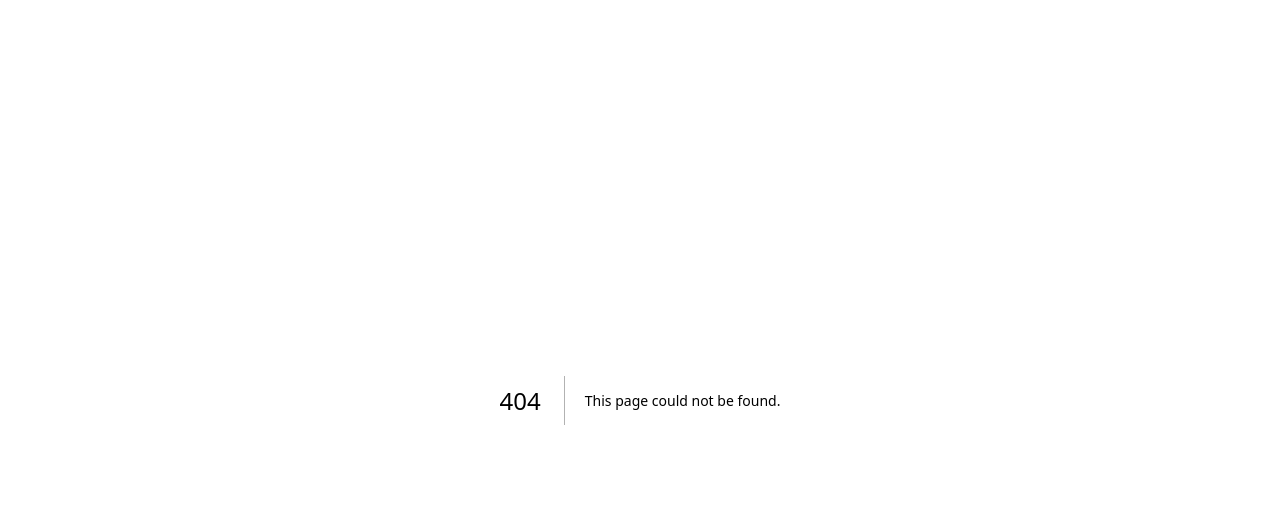
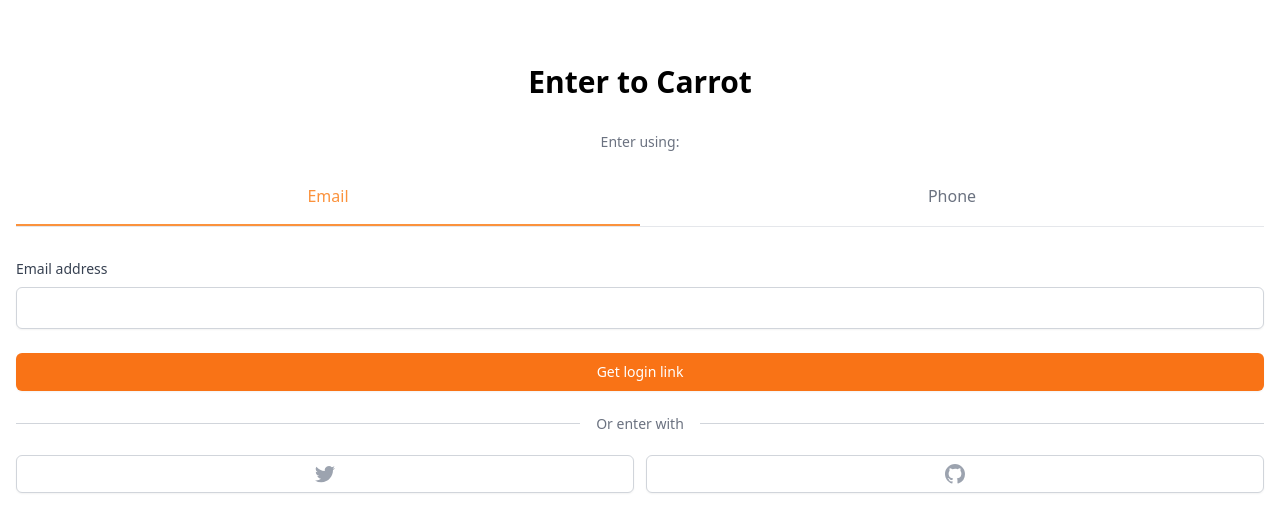
Before and after one commit to kimdongzzi/nomad-carrot-market, a Next.js app: page /enter in a window 1280 px wide. Before the commit this address had no page. Shown: the top 532 px of the page. Built offline with nearby package versions, Linux system fonts and the light colour scheme.

Commit message:
[design]feat/UI: Auth UI #2 #4
- Auth UI 구성
- install tailwind forms plugin

```diff
--- a/package.json
+++ b/package.json
@@ -10,6 +10,7 @@
   },
   "dependencies": {
     "@next/font": "13.1.6",
+    "@tailwindcss/forms": "^0.5.3",
     "@types/node": "18.11.18",
     "@types/react": "18.0.27",
     "@types/react-dom": "18.0.10",
--- /dev/null
+++ b/pages/enter.tsx
@@ -0,0 +1,112 @@
+import { useState } from "react";
+
+function cls(...classnames: string[]) {
+  return classnames.join(" ");
+}
+
+export default function Enter() {
+  const [method, setMethod] = useState<"email" | "phone">("email");
+  const onEmailClick = () => setMethod("email");
+  const onPhoneClick = () => setMethod("phone");
+  return (
+    <div className="mt-16 px-4">
+      <h3 className="text-center text-3xl font-bold">Enter to Carrot</h3>
+      <div className="mt-8">
+        <div className="flex flex-col items-center">
+          <h5 className="text-center text-sm text-gray-500">Enter using:</h5>
+          <div className="mt-8 grid w-full grid-cols-2 border-b">
+            <button
+              className={cls(
+                "border-b-2 pb-4 font-medium",
+                method === "email"
+                  ? "border-orange-400 text-orange-400"
+                  : "border-transparent text-gray-500"
+              )}
+              onClick={onEmailClick}
+            >
+              Email
+            </button>
+            <button
+              className={cls(
+                "border-b-2 pb-4 font-medium",
+                method === "phone"
+                  ? "border-orange-400 text-orange-400"
+                  : "border-transparent text-gray-500"
+              )}
+              onClick={onPhoneClick}
+            >
+              Phone
+            </button>
+          </div>
+        </div>
+        <form className="mt-8 flex flex-col">
+          <label className="text-sm font-medium text-gray-700">
+            {method === "email" ? "Email address" : null}
+            {method === "phone" ? "Phone number" : null}
+          </label>
+          <div className="mt-2">
+            {method === "email" ? (
+              <input
+                type="email"
+                className="w-full appearance-none rounded-md border border-gray-300 px-3 py-2 placeholder-gray-400 shadow-sm focus:border-orange-500 focus:outline-none focus:ring-orange-500"
+                required
+              />
+            ) : null}
+            {method === "phone" ? (
+              <div className="flex rounded-md shadow-sm">
+                <span className="flex select-none items-center justify-center rounded-l-md border border-r-0 border-gray-300 bg-gray-50 px-3 text-sm text-gray-500">
+                  +82
+                </span>
+                <input
+                  type="number"
+                  className="w-full appearance-none rounded-md rounded-l-none border border-gray-300 px-3 py-2 placeholder-gray-400 shadow-sm focus:border-orange-500 focus:outline-none focus:ring-orange-500"
+                  required
+                />
+              </div>
+            ) : null}
+          </div>
+          <button className="mt-6 rounded-md border border-transparent bg-orange-500 py-2 px-4 text-sm font-medium text-white shadow-sm hover:bg-orange-600 focus:outline-none focus:ring-2 focus:ring-orange-500 focus:ring-offset-2">
+            {method === "email" ? "Get login link" : null}
+            {method === "phone" ? "Get one-time password" : null}
+          </button>
+        </form>
+        <div className="mt-8">
+          <div className="relative">
+            <div className="absolute w-full border-t border-gray-300" />
+            <div className="relative -top-3 text-center">
+              <span className="bg-white px-4 text-sm text-gray-500">
+                Or enter with
+              </span>
+            </div>
+          </div>
+          <div className="mt-2 grid grid-cols-2 gap-3">
+            <button className=" flex items-center justify-center rounded-md border border-gray-300 bg-white py-2 px-4 text-sm font-medium text-gray-400 shadow-sm hover:bg-gray-50 hover:text-blue-500">
+              <svg
+                className="h-5 w-5"
+                aria-hidden="true"
+                fill="currentColor"
+                viewBox="0 0 20 20"
+              >
+                <path d="M6.29 18.251c7.547 0 11.675-6.253 11.675-11.675 0-.178 0-.355-.012-.53A8.348 8.348 0 0020 3.92a8.19 8.19 0 01-2.357.646 4.118 4.118 0 001.804-2.27 8.224 8.224 0 01-2.605.996 4.107 4.107 0 00-6.993 3.743 11.65 11.65 0 01-8.457-4.287 4.106 4.106 0 001.27 5.477A4.073 4.073 0 01.8 7.713v.052a4.105 4.105 0 003.292 4.022 4.095 4.095 0 01-1.853.07 4.108 4.108 0 003.834 2.85A8.233 8.233 0 010 16.407a11.616 11.616 0 006.29 1.84" />
+              </svg>
+            </button>
+            <button className=" flex items-center justify-center rounded-md border border-gray-300 bg-white py-2 px-4 text-sm font-medium text-gray-400 shadow-sm hover:bg-gray-50 hover:text-black">
+              <svg
+                className="h-5 w-5"
+                aria-hidden="true"
+                fill="currentColor"
+                viewBox="0 0 20 20"
+              >
+                <path
+                  fillRule="evenodd"
+                  d="M10 0C4.477 0 0 4.484 0 10.017c0 4.425 2.865 8.18 6.839 9.504.5.092.682-.217.682-.483 0-.237-.008-.868-.013-1.703-2.782.605-3.369-1.343-3.369-1.343-.454-1.158-1.11-1.466-1.11-1.466-.908-.62.069-.608.069-.608 1.003.07 1.531 1.032 1.531 1.032.892 1.53 2.341 1.088 2.91.832.092-.647.35-1.088.636-1.338-2.22-.253-4.555-1.113-4.555-4.951 0-1.093.39-1.988 1.029-2.688-.103-.253-.446-1.272.098-2.65 0 0 .84-.27 2.75 1.026A9.564 9.564 0 0110 4.844c.85.004 1.705.115 2.504.337 1.909-1.296 2.747-1.027 2.747-1.027.546 1.379.203 2.398.1 2.651.64.7 1.028 1.595 1.028 2.688 0 3.848-2.339 4.695-4.566 4.942.359.31.678.921.678 1.856 0 1.338-.012 2.419-.012 2.747 0 .268.18.58.688.482A10.019 10.019 0 0020 10.017C20 4.484 15.522 0 10 0z"
+                  clipRule="evenodd"
+                />
+              </svg>
+            </button>
+          </div>
+        </div>
+      </div>
+    </div>
+  );
+}
--- a/tailwind.config.js
+++ b/tailwind.config.js
@@ -8,5 +8,5 @@
     extend: {},
   },
   darkMode: "media",
-  plugins: [],
+  plugins: [require("@tailwindcss/forms")],
 };
```
Also changed, not shown: 1 other file (tests, documents, lock files or other folders).
